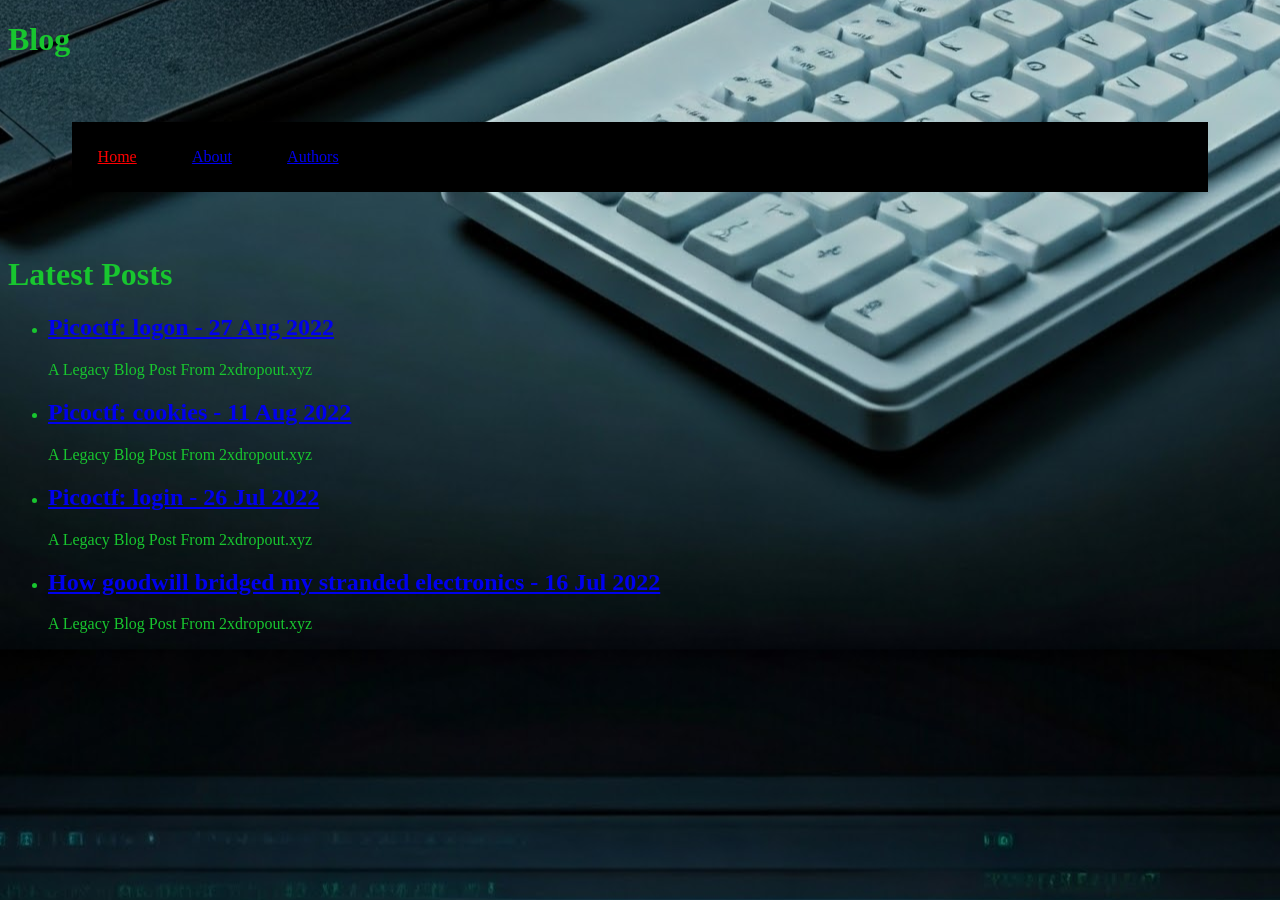
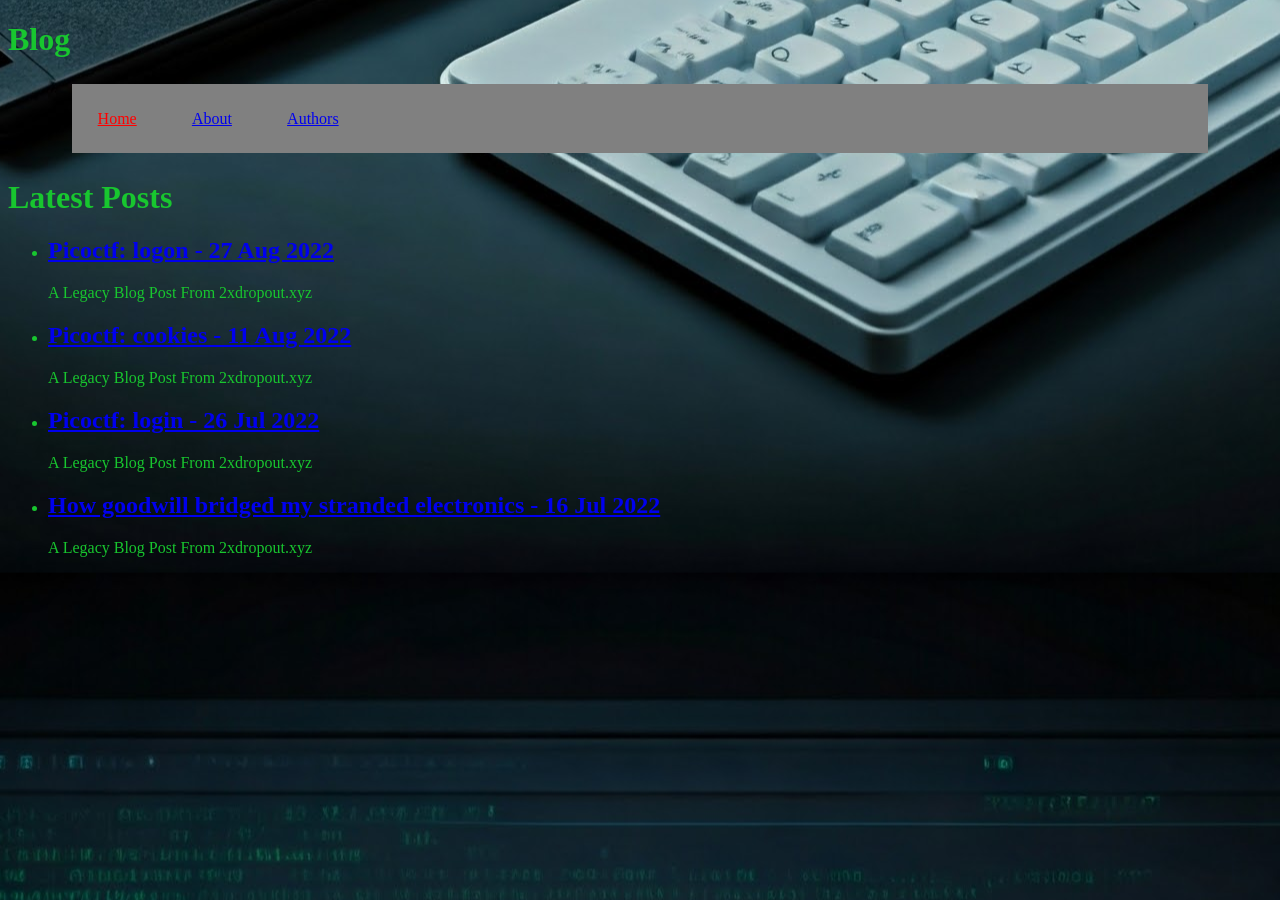
Before and after one commit to Philip-Otter/pbandt.github.io, a Jekyll site: the page built from index.html, in a window 1280 px wide. Built offline with Jekyll 4.4.1, drawn with Linux system fonts in a browser that asks for light colours.

Commit message:
Update main.css
Attempt a fix for the ugly purple hyperlinks after they have been clicked.

Change navbar to gray for now.

Attempting a change in the top margins for the navbar.

```diff
--- a/assets/css/main.css
+++ b/assets/css/main.css
@@ -12,11 +12,15 @@ img {
   margin-right: auto;
 }
 
+a:visited{ /* This is an attempt to not have all those ugly purple links everywhere */
+  color: #18c62f;
+}
+
 /* Navigation Bar*/
 .navBar {
-  background-color: black;
+  background-color: gray;
   overflow: hidden;
-  margin: 5vw;
+  margin: 2vw 5vw;
 }
 
 .navBar a{
```
